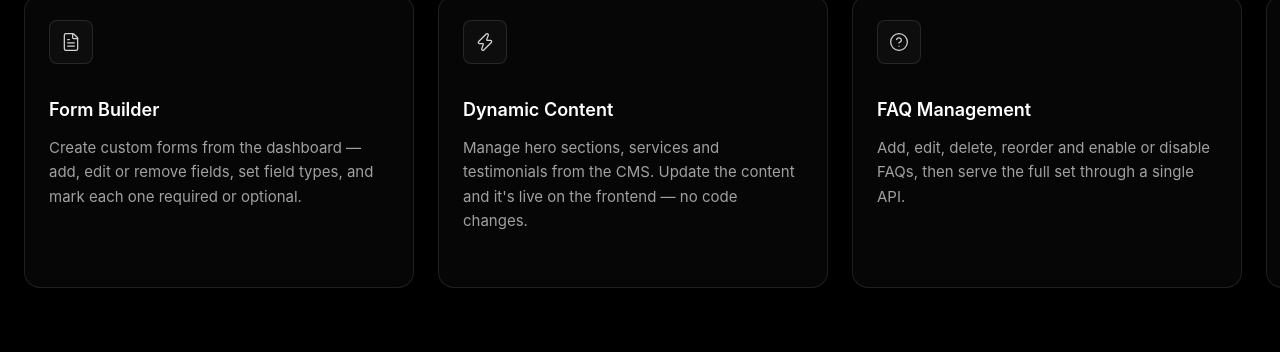
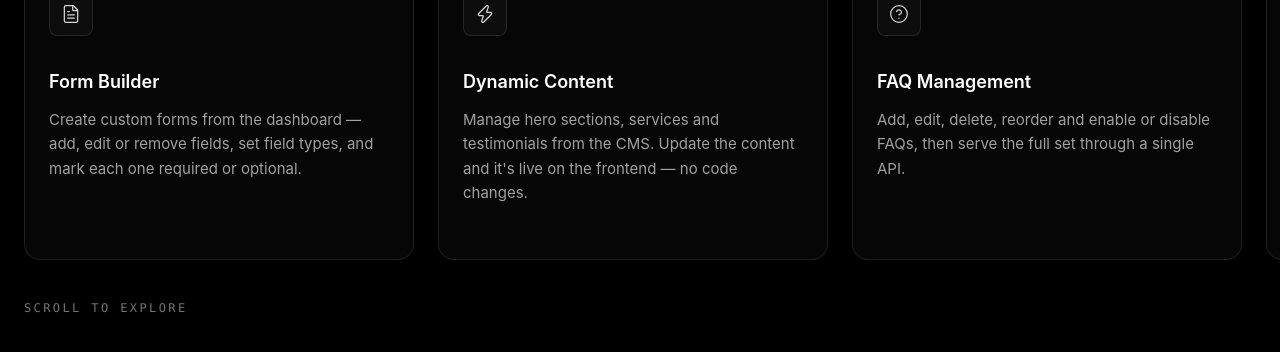
Before and after one commit to dhivakar07/cms-project, a React (Vite) app: page / in a window 1280 px wide. Shown: the part 2773-3125 px from the top of the page. Built offline with nearby package versions, Linux system fonts and the light colour scheme.

Commit message:
small update features section

```diff
--- a/src/components/Features.jsx
+++ b/src/components/Features.jsx
@@ -179,6 +179,10 @@ function Features() {
             })}
           </div>
         </div>
+
+        <p className="mt-6 px-5 font-mono text-xs uppercase tracking-[0.2em] text-neutral-500 sm:mt-10 sm:px-6">
+          Scroll to explore
+        </p>
       </div>
     </section>
   );
```
